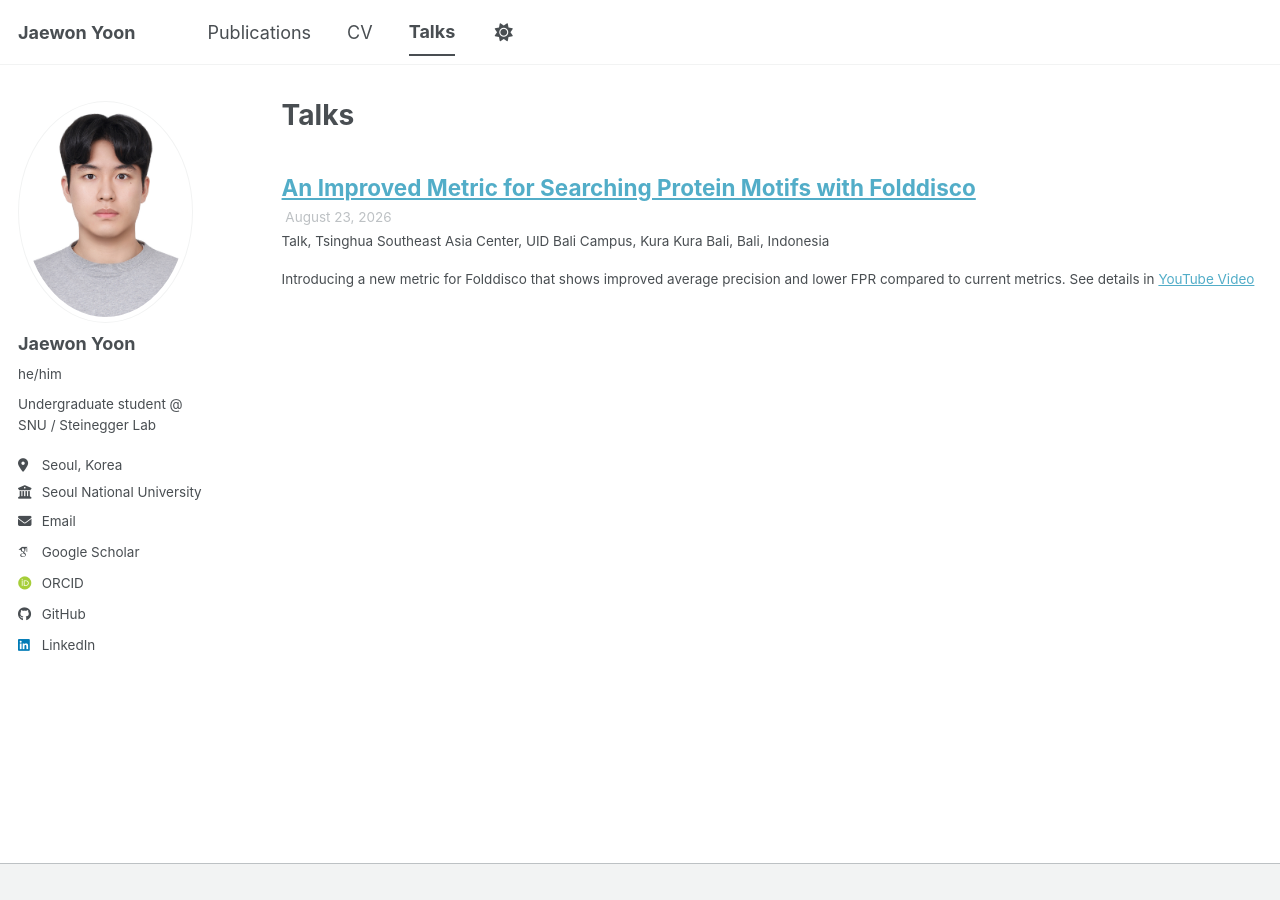
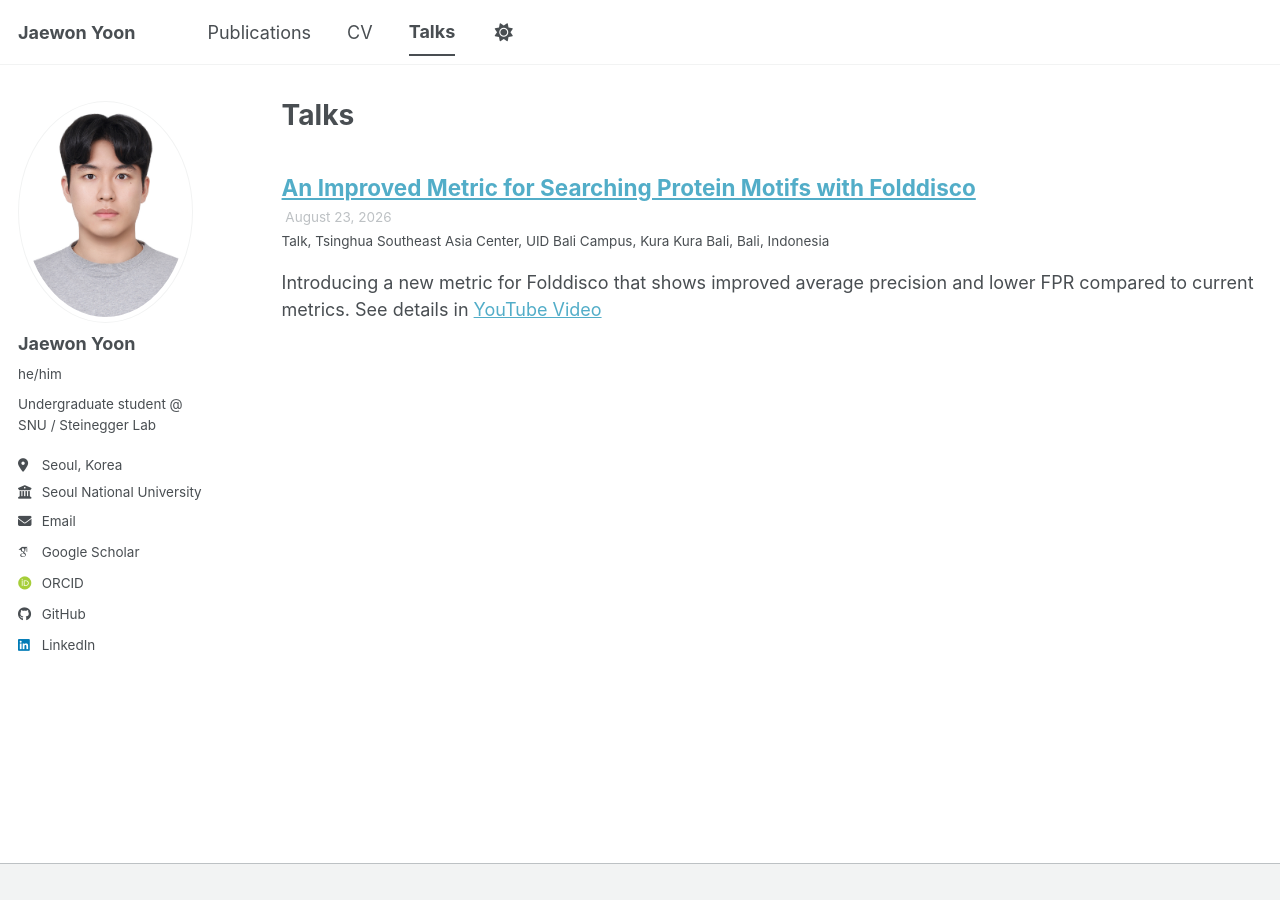
Before and after one commit to jwyoon05/jwyoon05.github.io, a Jekyll site: the page built from _pages/talks.md, in a window 1280 px wide. Built offline with Jekyll 4.4.1, drawn with Linux system fonts in a browser that asks for light colours; some web fonts are replaced; a script bundle is joined from its source files by our own code; library files that are not in the unit come from our copies.

Commit message:
Update archive-single-talk.html

```diff
--- a/_includes/archive-single-talk.html
+++ b/_includes/archive-single-talk.html
@@ -36,7 +36,9 @@
     {% if post.date %}<p class="page__meta"><i class="fa fa-clock-o" aria-hidden="true"></i> {{ post.date | date: '%B %d, %Y' }}</p>{% endif %}
     {% if post.venue %}<p class="archive__item-excerpt" itemprop="description">{{ post.type }}, {{ post.venue }},  {{ post.location }}</p>{% endif %}
     {% if post.content %}
-      <div class="archive__item-excerpt" itemprop="description">{{ post.content | markdownify }}</div>
-    {% endif %}
+      <div class="archive__item-excerpt" itemprop="description" style="font-size: 1em;">
+    {{ post.content | markdownify }}
+  </div>
+{% endif %}
   </article>
 </div>
```
